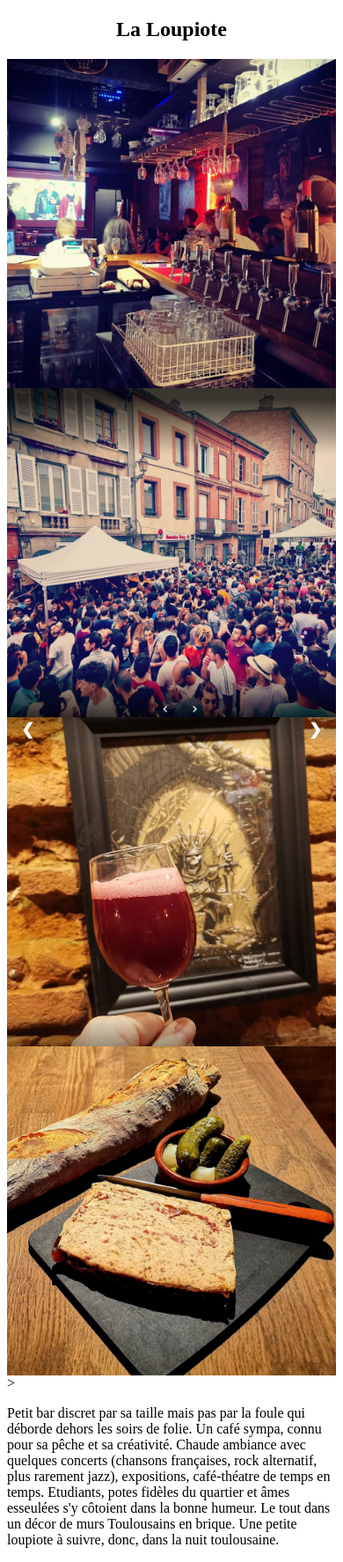
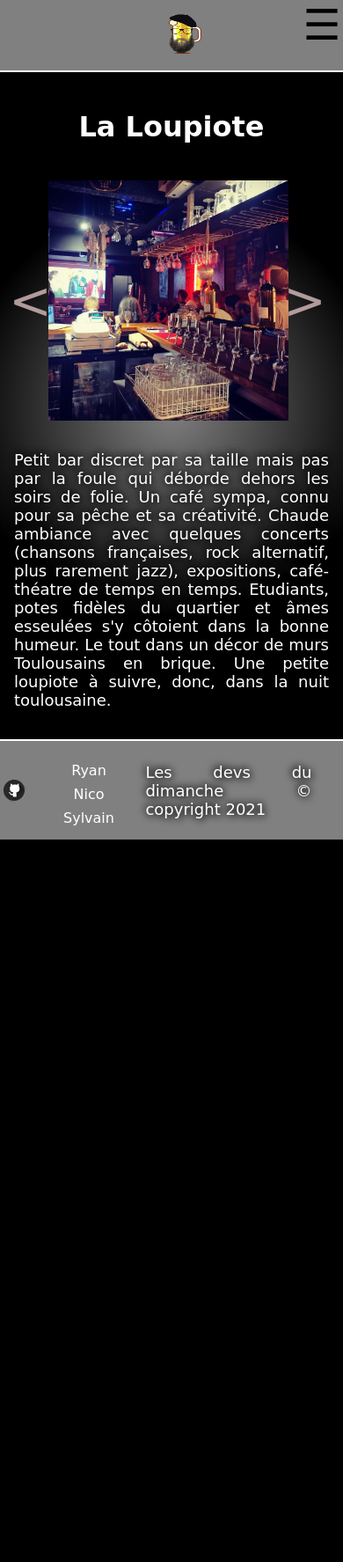
Before and after one commit to nicopierresanchez/l-abb-bi-re, a PHP site: page /barOne.html in a window 390 px wide; the page is wider, and only the part inside the window is pictured. Shown: that part at 88% size. After the commit the page ends 954 px from the top of that part, so only its background shows below. Run offline with PHP 8.4, Linux system fonts and the light colour scheme.

Commit message:
page barOne avec carousel ok pour mobile

```diff
--- /dev/null
+++ b/JS/main.js
@@ -0,0 +1,11 @@
+const slide = new Array("img/bar_la_loupiote/la_loupiote_1.png", "img/bar_la_loupiote/la_loupiote_2.png", "img/bar_la_loupiote/la_loupiote_3.png", "img/bar_la_loupiote/la_loupiote_4.png");
+let numero = 0;
+
+function ChangeSlide(sens) {
+    numero = numero + sens;
+    if (numero < 0)
+        numero = slide.length - 1;
+    if (numero > slide.length - 1)
+        numero = 0;
+    document.getElementById("slide").src = slide[numero];
+}
--- a/barOne.html
+++ b/barOne.html
@@ -5,29 +5,33 @@
     <meta http-equiv="X-UA-Compatible" content="IE=edge">
     <meta name="viewport" content="width=device-width, initial-scale=1.0">
     <link rel="stylesheet" href="styleBar.css">
-    <script src="/JS/main.js"> async</script>
+    <script src="/JS/main.js"></script>
     <title>La Loupiote</title>
 </head>
 <body>
     <header>
-
-    </header>
+        <nav>
+         <img src="img/logo.png" alt="logo">
+         <label for="toggle">☰</label>
+         <input type="checkbox" id="toggle">
+         <ul class="burger_menu">
+             <li><a href="index.html" >Accueil</a></li>
+             <li><a href="search.html" >Où boire</a></li>
+             <li><a href="barOne.html" >Donner Votre Avis!</a></li>
+         </ul>
+        </nav>
+     </header>
     <main>
         <section>
             <h1>La Loupiote</h1>
             <article>
 
 
-                <div class="container">
-                    <img class="picture fade" src="img/bar_la_loupiote/la_loupiote_1.png" alt="picture of the bar">
-                    <img class="picture fade" src="img/bar_la_loupiote/la_loupiote_2.png" alt="picture of the terrace">
-                    <img class="picture fade" src="img/bar_la_loupiote/la_loupiote_3.png" alt="picture of a little glass of wine">
-                    <img class="picture fade" src="img/bar_la_loupiote/la_loupiote_4.png" alt="food picture">
-
-                    <a class ="precedent" onclick ="plusSlides(-1)">&#10094;</a> <!--à vérifier-->>
-                    <a class ="suivant" onclick="plusSlides(1)">&#10095;</a>
-                 </div>
-
+                <div id="slider">
+                    <img src="/img/bar_la_loupiote/la_loupiote_1.png" alt="interieur du bar" id="slide">
+                    <div id="precedent" onclick="ChangeSlide(-1)"><</div>
+                    <div id="suivant" onclick="ChangeSlide(1)">></div>
+                </div>
 
 
             </article>
@@ -50,6 +54,16 @@
         </section>
 
     </main>
-
+    <footer>
+        <img class="logoGithub" src="img/logo_github.png" alt="logo de Github">
+        <ul class = "github">
+            <li class="gitName"><a href= "https://github.com/Wambrat">Ryan</a></li>
+            <li class="gitName"><a href="https://github.com/nicopierresanchez">Nico</a></li>
+            <li class="gitName"><a href="https://github.com/Barthel31">Sylvain</a></li>
+        </ul>
+        <div class="copyright">
+            <p>Les devs du dimanche &copy; copyright 2021</p>
+        </div>
+    </footer>
 </body>
 </html>
--- a/styleBar.css
+++ b/styleBar.css
@@ -2,55 +2,185 @@ h1 {
     text-align: center;
 }
 
-.container {
-    max-width: 1000px;
-    position: relative;
+#slider {
+    width: 1200px;
     margin: auto;
+    display: flex;
+    align-items: center;
 }
 
-.picture {
-    display: flex;
-    flex-direction: row;
-    width: 100%;
+#precedent,
+#suivant {
+    cursor: pointer;
+    transition: opacity 0.3s ease;
+    opacity: 1;
+    position: absolute;
+    font-size: 15vw;
+    color: rgba(218, 189, 189, 0.8);
+    padding: 10px;
 }
 
-.precedent, .suivant {
-    cursor: pointer;
-    position: absolute;
-    top: 50%;
-    width: auto;
-    margin-top: -22px;
-    padding: 16px;
-    color: white;
-    font-weight: bold;
-    font-size: 18px;
-    transition: 0.6s ease;
-    border-radius: 0 3px 3px 0;
-    user-select: none;
+
+
+#suivant {
+    right: 0px;
+    left: 80vw;
 }
 
-.suivant {
-    right: 0;
-    border-radius: 3px 0 0 3px;
+#slider:hover #precedent,
+#slider:hover #suivant {
+    opacity: 1;
 }
 
-.precedent:hover, .suivant:hover {
-    background-color: rgba(0,0,0,0.8);
+#slide {
+    width: 70vw;
+    height: auto;
+    margin-left: 14vw;
+    margin-right: 15vw;
 }
 
-.fade {
-    -webkit-animation-name: fade;
-    -webkit-animation-duration: 1.5s;
-    animation-name: fade;
-    animation-duration: 1.5s;
+body {
+    margin: 0%;
+    padding : 0%;
+    background-color: black;
+    font-family: apple chancery, cursive;
 }
 
-@-webkit-keyframes fade {
-    from {opacity: .4}
-    to {opacity: 1}
+nav
+    {
+        background: gray;
+        display: flex;
+        flex-direction: row;
+        width: 100%;
+        height: 5rem;
+        border-bottom: solid 2px white;
+    }
+    nav img{
+        height: 5rem;
+        width: 7rem;
+        margin: auto;
+        margin-right: 20%;
+        padding: 0%;
+    }
+    nav ul
+    {
+        margin-top: 5rem;
+        padding-left: 0%;
+        width: 100vw;
+        justify-content: space-around;
+        position: absolute;
+        align-items: center;
+        display: none;
+        flex-direction: column;
+        background: rgb(191,73,1);
+        background: linear-gradient(180deg, black  0%, rgb(26, 25, 25) 100%);
+        height: 220px;
+        border-top: solid 2px white;
+        border-bottom: solid 2px white;
+    }
+    nav li{
+        list-style-type: none;
+    }
+    nav ul li a
+    {
+        height: 5rem;
+        text-decoration: none;
+        color: white;
+        margin: 0 auto;
+    }
+
+    #toggle
+    {
+        display: none;
+    }
+
+    label
+    {
+        width: 3rem;
+        display: flex;
+        justify-content: center;
+        font-size: 3rem;
+        color: black;
+        cursor: pointer;
+    }
+    #toggle:checked + .burger_menu{
+        display: flex;
+
+
+    }
+
+    footer {
+        border-top: 2px solid white;
+        background-color: gray;
+        display: flex;
+        align-items: center;
+        height: 7rem;
+    }
+
+    .logoGithub {
+        max-width: 2rem;
+        height: 2rem;
+    }
+    footer ul li {
+        list-style-type: none;
+    }
+    footer ul li a {
+        display: flex;
+        justify-content: space-around;
+        text-decoration: none;
+        color: white;
+        margin-top: 0.5em;
+    }
+    footer div {
+        margin : 5%;
+        color: white;
+    }
+    main{
+        background: radial-gradient(circle, gray 0%, black 59%);
+    }
+    #welcome {
+        display: flex;
+        font-size: large;
+        justify-content: center;
+        text-align: center;
+        color: white;
+
+    }
+
+    #presentation img {
+        width: 100%;
+        max-width: -moz-fit-content;
+    }
+
+    #presentation h2{
+        color: black;
+        padding: 1rem;
+        text-shadow: 0.2em 0.2em 0.5em white, -0.1em -0.1em 0.5em white, 0.1em 0.1em 0.5em white;
+        font-size: x-large;
+        text-align: center;
+
+    }
+    #presentation p{
+        text-align:justify;
+        padding: 1rem;
+        text-shadow: 0.1em 0.1em 0.5em #000, -0.1em -0.1em 0.5em #000;
+        color: white;
+        font-size: large;
+
+    }
+    h1 {
+        color: white;
+        padding: 1rem;
+        font-size: xx-large;
 }
+    h2{
+        font-size: 1rem;
+    }
 
-@keyframes fade {
-    from {opacity: .4}
-    to {opacity: 1}
-}
+    p{
+        text-align:justify;
+        padding: 1rem;
+        text-shadow: 0.1em 0.1em 0.5em #000, -0.1em -0.1em 0.5em #000;
+        color: white;
+        font-size: large;
+    }
```
